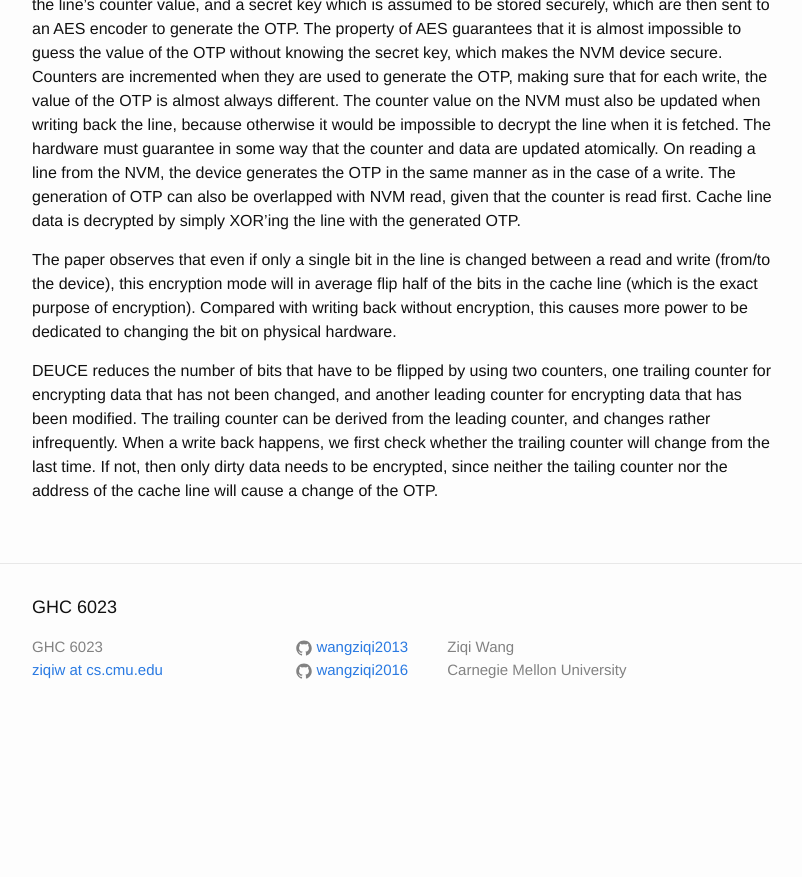
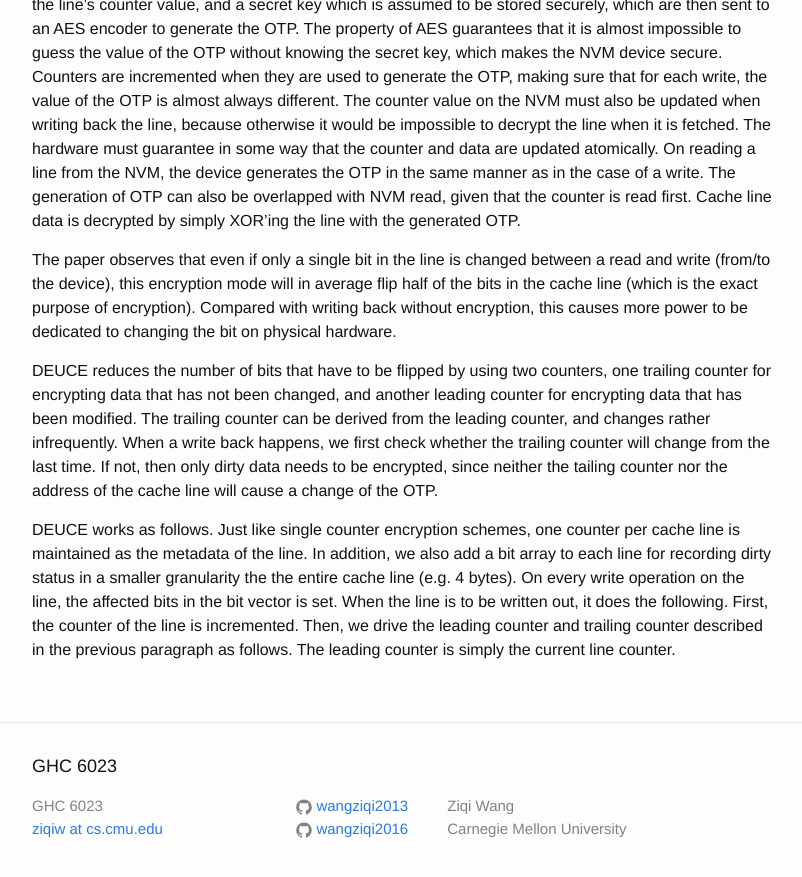
Before and after one commit to wangziqi2013/wangziqi2013.github.io, a Jekyll site: the page built from _posts/2019-11-01-deuce.markdown, in a window 1280 px wide and 900 px high, scrolled down 874 px. Shown: the top 877 px of the window, without its empty margins (238-1040 px from the left). Built offline with Jekyll 4.4.1, drawn with Linux system fonts in a browser that asks for light colours; before the commit the page ends 1615 px from its top, so only the background shows below that.

Commit message:
Working on deuce

```diff
--- a/_posts/2019-11-01-deuce.markdown
+++ b/_posts/2019-11-01-deuce.markdown
@@ -46,3 +46,10 @@ that has not been changed, and another leading counter for encrypting data that
 can be derived from the leading counter, and changes rather infrequently. When a write back happens, we first check whether
 the trailing counter will change from the last time. If not, then only dirty data needs to be encrypted, since neither the
 tailing counter nor the address of the cache line will cause a change of the OTP.
+
+DEUCE works as follows. Just like single counter encryption schemes, one counter per cache line is maintained as the
+metadata of the line. In addition, we also add a bit array to each line for recording dirty status in a smaller granularity
+the the entire cache line (e.g. 4 bytes). On every write operation on the line, the affected bits in the bit vector is set.
+When the line is to be written out, it does the following. First, the counter of the line is incremented. Then, we drive the
+leading counter and trailing counter described in the previous paragraph as follows. The leading counter is simply the
+current line counter.
```
